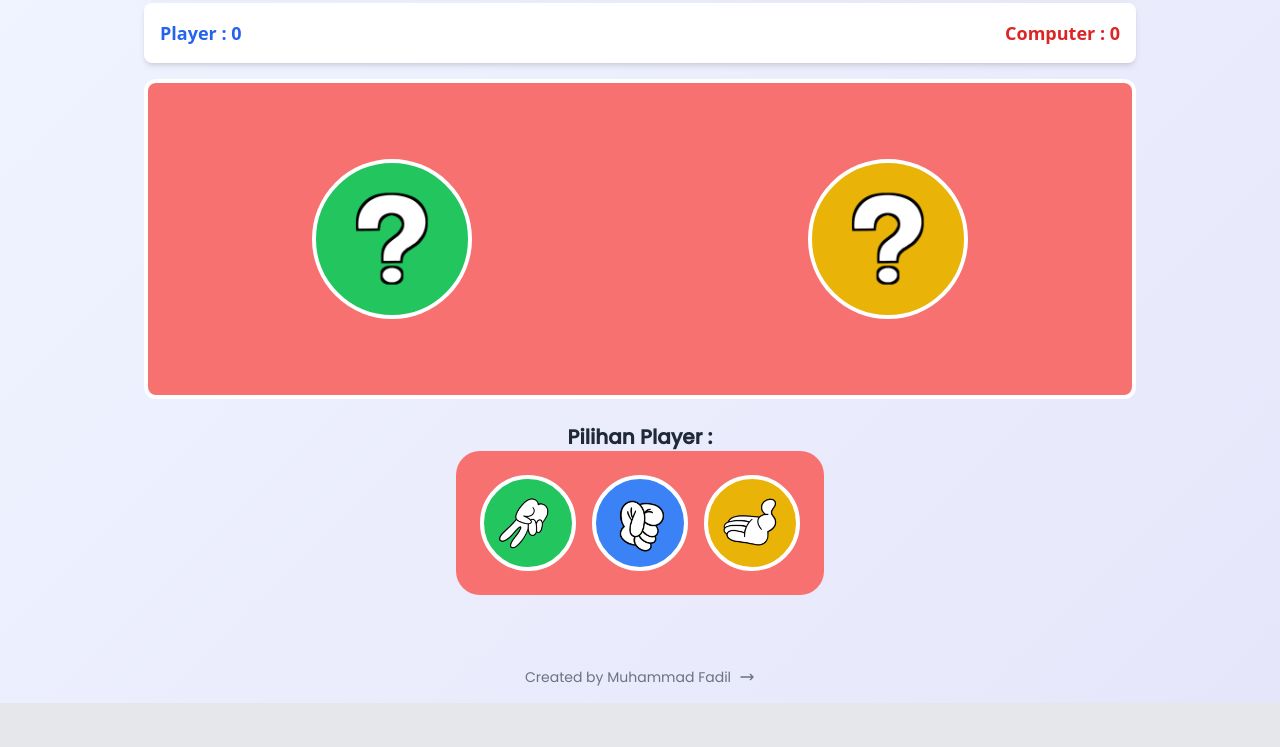
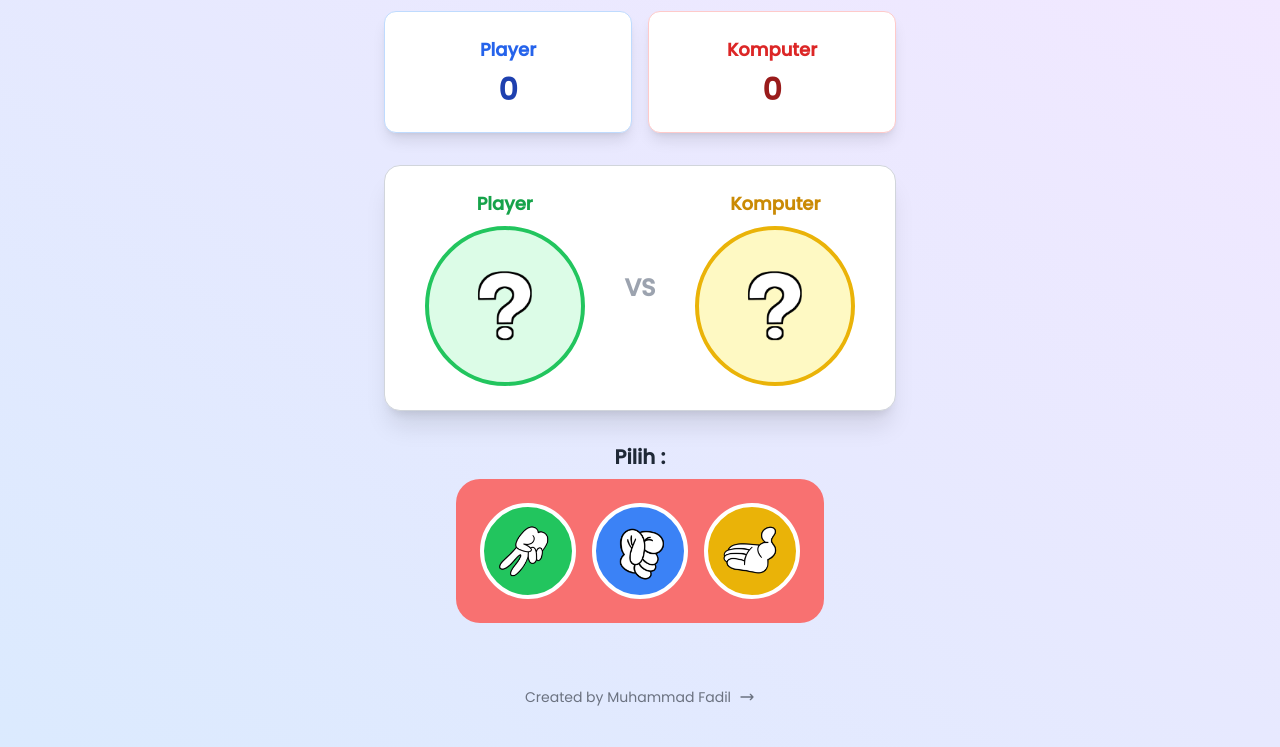
Before and after one commit to Mufacoderz/Suit-Game, a plain HTML site: page index.html in a window 1280 px wide. Shown: the part 101-848 px from the top of the page. Before the commit the page ends 804 px from the top, so only its background shows below. Drawn offline with nearby package versions, Linux system fonts and the light colour scheme.

Commit message:
update ui

```diff
--- a/index.html
+++ b/index.html
@@ -25,88 +25,88 @@
     </style>
 </head>
 
-<body class="bg-gray-200">
+<body class="bg-gradient-to-tr from-blue-100 to-purple-100 min-h-screen font-[Poppins]">
 
-    <div class="container mx-auto flex justify-center flex-col gap-6 ">
+    <div class="container mx-auto px-4 py-10 flex flex-col gap-8 items-center">
 
-        <div class="mx-10 lg:mx-36 mt-10 sm:mt-2 choice-board ">
-            <div
-                class="info-board font-[Poppins] bg-blue-500 text-white p-2 sm:p-6 rounded-lg flex justify-around items-center sm:text-2xl font-semibold shadow-lg ">
-                <div class="player">Player</div>
-                <div class="text">vs</div>
-                <div class="computer">Komputer</div>
+        <!-- Judul -->
+        <h1 class="text-3xl sm:text-4xl font-bold text-gray-800 text-center">Suit Game ✌️</h1>
+
+        <!-- Skor -->
+        <div class="flex justify-around gap-4 w-full max-w-lg">
+            <div class="flex-1 bg-white p-6 rounded-xl shadow-lg flex flex-col items-center border border-blue-200">
+                <h2 class="text-lg font-semibold text-blue-600">Player</h2>
+                <p id="player-score" class="text-3xl font-bold text-blue-800 mt-2">0</p>
+            </div>
+            <div class="flex-1 bg-white p-6 rounded-xl shadow-lg flex flex-col items-center border border-red-200">
+                <h2 class="text-lg font-semibold text-red-600">Komputer</h2>
+                <p id="computer-score" class="text-3xl font-bold text-red-800 mt-2">0</p>
+            </div>
+        </div>
+
+        <!-- Play Board -->
+        <div class="play-board bg-white w-full max-w-lg p-6 rounded-2xl shadow-xl border border-gray-300 flex flex-row items-center justify-between gap-6">
+            <!-- Player -->
+            <div class="flex flex-col items-center w-full sm:w-1/2">
+                <h3 class="text-lg font-semibold text-green-600 mb-2">Player</h3>
+                <div class="w-24 h-24 sm:w-40 sm:h-40 rounded-full border-4 border-green-500 bg-green-100 flex items-center justify-center">
+                    <img id="player-choice-img" src="img/tanya.png" alt="" class="w-3/4 h-3/4 object-contain">
+                </div>
             </div>
 
-            <div id="score-container" class="flex justify-between bg-white rounded-lg p-4 mt-4 mb-4 shadow-md">
-                <h3 id="player-score" class="text-lg text-blue-600 font-semibold">Player : 0</h3>
-                <h3 id="computer-score" class="text-lg text-red-600 font-semibold">Computer : 0</h3>
-            </div>
+            <!-- VS -->
+            <div class="text-2xl font-bold text-gray-400 hidden sm:block">VS</div>
 
-
-
-            <div class="play-board bg-red-400 flex flex-row sm:h-80 gap-2 rounded-xl border-4 border-white">
-                <div class="show-player-choice w-1/2 flex justify-center items-center p-3 sm:p-10 rounded-full">
-                    <div
-                        class="w-20 h-20 sm:w-40 sm:h-40 rounded-full border-4 border-white bg-green-500 cursor-pointer">
-                        <img id="player-choice-img" src="img/tanya.png" alt="">
-                    </div>
-                </div>
-                <div class="show-computer-choice w-1/2 flex justify-center items-center p-3 sm:p-10 rounded-full">
-                    <div
-                        class="w-20 h-20 sm:w-40 sm:h-40 rounded-full border-4 border-white bg-yellow-500 cursor-pointer">
-                        <img id="computer-choice-img" src="img/tanya.png" alt="">
-                    </div>
+            <!-- Komputer -->
+            <div class="flex flex-col items-center w-full sm:w-1/2">
+                <h3 class="text-lg font-semibold text-yellow-600 mb-2">Komputer</h3>
+                <div class="w-24 h-24 sm:w-40 sm:h-40 rounded-full border-4 border-yellow-500 bg-yellow-100 flex items-center justify-center">
+                    <img id="computer-choice-img" src="img/tanya.png" alt="" class="w-3/4 h-3/4 object-contain">
                 </div>
             </div>
         </div>
 
-        <div class="player-choice mx-auto flex flex-col justify-center">
-            <div class="text font-[Poppins] rounded-lg flex justify-center items-center text-xl font-semibold">
-                <div class="text-gray-800">Pilihan Player :</div>
-            </div>
-            <div class=" p-6 flex gap-4 bg-red-400 rounded-3xl ">
-                <div
-                    class="gunting w-12 h-12 sm:w-24 sm:h-24 rounded-full border-4 border-white bg-green-500 hover:bg-green-700 transition-colors cursor-pointer">
+        <!-- Pilihan Player -->
+        <div class="player-choice flex flex-col items-center">
+            <h4 class="text-xl font-semibold text-gray-800 mb-2">Pilih :</h4>
+            <div class="p-6 flex gap-4 bg-red-400 rounded-3xl">
+                <div class="gunting w-12 h-12 sm:w-24 sm:h-24 rounded-full border-4 border-white bg-green-500 hover:bg-green-700 transition-colors cursor-pointer">
                     <img src="img/gunting.png" alt="" id="gunting">
                 </div>
-                <div
-                    class="batu w-12 h-12 sm:w-24 sm:h-24 rounded-full border-4 border-white bg-blue-500 hover:bg-blue-700 transition-colors cursor-pointer">
+                <div class="batu w-12 h-12 sm:w-24 sm:h-24 rounded-full border-4 border-white bg-blue-500 hover:bg-blue-700 transition-colors cursor-pointer">
                     <img src="img/batu.png" alt="" id="batu">
                 </div>
-                <div
-                    class="kertas w-12 h-12 sm:w-24 sm:h-24 rounded-full border-4 border-white bg-yellow-500 hover:bg-yellow-700 transition-colors cursor-pointer">
+                <div class="kertas w-12 h-12 sm:w-24 sm:h-24 rounded-full border-4 border-white bg-yellow-500 hover:bg-yellow-700 transition-colors cursor-pointer">
                     <img src="img/kertas.png" alt="" id="kertas">
                 </div>
             </div>
         </div>
 
-        <div class="flex justify-center items-center gap-2 mt-12 mb-4 font-[Poppins] text-gray-500 hover:text-blue-600 transition text-sm"
+        <!-- Footer -->
+        <div class="flex justify-center items-center gap-2 mt-8 text-gray-500 hover:text-blue-600 transition text-sm cursor-pointer"
             onclick="window.open('https://personnal-website-topaz.vercel.app/', '_blank')">
             <span>Created by Muhammad Fadil</span>
             <svg xmlns="http://www.w3.org/2000/svg" class="w-4 h-4" fill="none" viewBox="0 0 24 24"
                 stroke="currentColor">
-                <path stroke-linecap="round" stroke-linejoin="round" stroke-width="2" d="M17 8l4 4m0 0l-4 4m4-4H3" />
+                <path stroke-linecap="round" stroke-linejoin="round" stroke-width="2"
+                    d="M17 8l4 4m0 0l-4 4m4-4H3" />
             </svg>
         </div>
-
-
     </div>
 
-
-
-
+    <!-- Modals -->
     <div>
-        <!-- Modal Menang -->
+        <!-- Menang -->
         <div class="board-menang fixed inset-0 flex items-center justify-center bg-black bg-opacity-50 z-50 hidden">
             <div class="bg-green-100 text-green-800 p-6 rounded-2xl shadow-lg text-center max-w-sm w-full">
                 <h2 class="text-2xl font-bold mb-4">🎉 Kamu Menang!</h2>
-                <p class="mb-6">angjay hoki.</p>
+                <p class="mb-6">Angjay hoki!</p>
                 <button class="bg-green-600 text-white px-4 py-2 rounded-lg hover:bg-green-700 transition"
                     onclick="resetGame()">Reset Game</button>
             </div>
         </div>
 
-        <!-- Modal Kalah -->
+        <!-- Kalah -->
         <div class="board-kalah fixed inset-0 flex items-center justify-center bg-black bg-opacity-50 z-50 hidden">
             <div class="bg-red-100 text-red-800 p-6 rounded-2xl shadow-lg text-center max-w-sm w-full">
                 <h2 class="text-2xl font-bold mb-4">🤣 Kamu Kalah!</h2>
@@ -117,13 +117,12 @@
         </div>
     </div>
 
+    <!-- Audio -->
     <audio id="sound-win" src="audio/menang.mp3" preload="auto"></audio>
     <audio id="sound-lose" src="audio/kalah.mp3" preload="auto"></audio>
 
+    <script src="script.js"></script>
+</body>
 
 
-    <script src="script.js"></script>
-
-</body>
-
 </html>
--- a/script.js
+++ b/script.js
@@ -49,8 +49,8 @@ function resetImgChoice(){
 function resetGame(){
     playerScore = 0
     computerScore = 0
-    teksPlayerScore.textContent ='Player : 0'
-    teksComputerScore.textContent ='Computer : 0'
+    teksPlayerScore.textContent ='0'
+    teksComputerScore.textContent ='0'
     boardMenang.classList.add('hidden')
     boardKalah.classList.add('hidden')
     resetImgChoice()
@@ -65,12 +65,12 @@ function putar(callback){
     const intervalId = setInterval(function(){
         if(new Date().getTime() - waktuMulai > 1000){
             clearInterval(intervalId);
-            if(callback) callback(); // Panggil callback setelah animasi selesai
+            if(callback) callback();
             return;
         }
         computerChoice.setAttribute('src', `img/${gambar[i++]}.png`);
         if(i === gambar.length) i = 0;
-    }, 100);
+    }, 150);
 }
 
 
@@ -90,11 +90,11 @@ function playGame(choice){
 
         if(result == 'Menang'){
             playerScore++;
-            teksPlayerScore.textContent = `Player : ${playerScore}`;
+            teksPlayerScore.textContent = playerScore;
         }
         if(result == 'Kalah'){
             computerScore++;
-            teksComputerScore.textContent = `Computer : ${computerScore}`;
+            teksComputerScore.textContent = computerScore;
         }
         //board menag kalah
         if(playerScore == 5){
```
Also changed, not shown: 1 other file.
